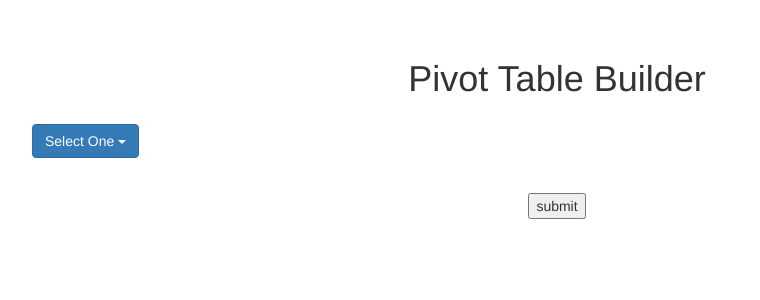
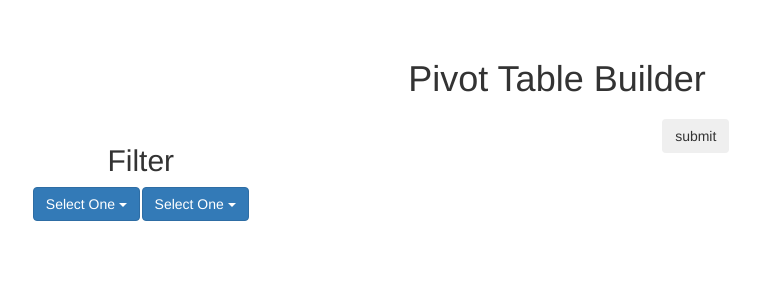
Before and after one commit to lanyu543210/US-I-O-Database-website, a Flask app: page /pivot_table_builder.html in a window 1280 px wide. Shown: the part 51-351 px from the top of the page, without its empty margins (83-843 px from the left). Run offline with Flask 2, Linux system fonts and the light colour scheme; some libraries are stand-ins or nearby versions.

Commit message:
Pivot table half finished, CSV file updated

```diff
--- a/app.py
+++ b/app.py
@@ -59,13 +59,12 @@ def html_table(c):
 @app.route("/pivot_table_builder.html", methods = ['POST','GET'])
 def pivot_table_builder():
     if request.method == 'POST':
-        print(request.form)
+        print("request:",request.form)
 
     return render_template('pivot_table_builder.html')
 
 def table_selector():
     return false
 
-
 if __name__ == "__main__":
     app.run(debug=True, host='127.0.0.1', port=8765)
--- a/assets/pivot_table_builder.css
+++ b/assets/pivot_table_builder.css
@@ -16,3 +16,8 @@ body {
     width: auto;
     height: auto;
 }
+
+.filterName_span {
+    border-color: fuchsia;
+    border: 10px;
+}
--- a/templates/pivot_table_builder.html
+++ b/templates/pivot_table_builder.html
@@ -1,12 +1,7 @@
 <!--pivot_table.html-->
 
-{% set parameters = [ ('',) ] -%} {% set active_page = active_page|default('index') -%}
+<link href="/assets/bootstrap.min.css" rel="stylesheet">
 
-
-
-
-<link href="/assets/bootstrap.min.css" rel="stylesheet">
-<link href="/assets/pivot_table_builder.css" rel="stylesheet">
 <!--Navigation Bar-->
 {% extends "navibar.html" %} {% set active_page = "pivot_table_builder" %}
 
@@ -23,17 +18,44 @@
     <div class="container">
         <div class="pivot_table">
             <h1>Pivot Table Builder</h1>
-            <ul class="nav nav-pills">
-                <!--Dropdown-->
-                <li>
             <div class="col-sm-3">
                 <div class="panel-body">
-                            <div class="btn-group">
+                    <div class="filter">
+                        <h2>Filter</h2>
+                        <ul class="nav nav-pills nav-justified">
+                            <li>
+                                <div>
+                                    <!--Filter name-->
                                     <button type="button" class="btn btn-primary dropdown-toggle" data-toggle="dropdown">
                                         <span data-bind="label">Select One</span>
                                         <span class="caret"></span>
                                     </button>
-                                <ul class="dropdown-menu" role="menu">
+                                    <ul class="dropdown-menu" id="filterName" role="menu">
+                                        <li>
+                                            <a href="#">Period</a>
+                                        </li>
+                                        <li><a href="#">Total Balance</a></li>
+                                        <li><a href="#">Goods Balance</a></li>
+                                        <li><a href="#">Service Balance</a></li>
+                                        <li><a href="#">Total Exports</a></li>
+                                        <li><a href="#">Export Inc/Dec</a></li>
+                                        <li><a href="#">Goods Exports</a></li>
+                                        <li><a href="#">Services Exports</a></li>
+                                        <li><a href="#">Total Imports</a></li>
+                                        <li><a href="#">Import Inc/Dec</a></li>
+                                        <li><a href="#">Goods Imports</a></li>
+                                        <li><a href="#">Services Imports</a></li>
+                                    </ul>
+                                </div>
+                            </li>
+                            <li>
+                                <!--Filter Query-->
+                                <div class="filterQuery">
+                                    <button type="button" class="btn btn-primary dropdown-toggle" data-toggle="dropdown">
+                                        <span data-bind="label">Select One</span>
+                                        <span class="caret"></span>
+                                    </button>
+                                    <ul class="dropdown-menu" id="filterQuery" role="menu">
                                         <li>
                                             <a href="#">Item 1</a>
                                         </li>
@@ -45,40 +67,59 @@
                                         </li>
                                     </ul>
                                 </div>
+                            </li>
+                        </ul>
                     </div>
                 </div>
-                </li>
-            </ul>
-
+            </div>
             <!--Dropdown-->
             <div class="table">
                 {{table}}
             </div>
             <p class="lead"></p>
 
-            <button onclick="myFunction()"> submit </button>
+            <button type='button' class='btn' id='submit'> submit </button>
 
             <script>
+                var dict = {};
+
+                // get dropdown auto change value
                 $(document.body).on('click', '.dropdown-menu li', function (event) {
 
                     var $target = $(event.currentTarget);
 
-                    $target.closest('.btn-group')
+                    id = $(this).parent().prop('id');
+
+                    $target.closest('.' + id)
+                        .change(dict[id] = $.trim($target.text()))
                         .find('[data-bind="label"]').text($target.text())
                         .end()
                         .children('.dropdown-toggle').dropdown('toggle');
+
                     return false;
                 });
 
-                function myFunction() {
-                    aler($(".btn-group span").text())
-                        $(".btn-group span").text().ajaxSubmit({url: 'pivot_table_builder.html', type: 'post'})
+                // submit
+                function submit_para(event) {
+                    $.ajax({
+                        url: '/pivot_table_builder.html'
+                        , type: 'POST'
+                        , data: dict
+                        , success: function () {
+                            alert("ok!");
+                        }
+                    });
+
+                    event.preventDefault()
                 }
 
+                $(document).ready(
+                    function docInit() {
+                        $('#submit').click(submit_para); // call function ajaxRequest upon clicking
+                    }
+                );
             </script>
-
             <!--everything here-->
-
         </div>
     </div>
 </form>
```
Also changed, not shown: USIODB.db. Lines whose indentation alone changed are shown as unchanged.
